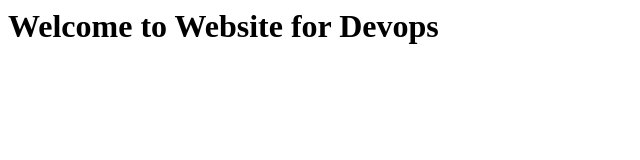
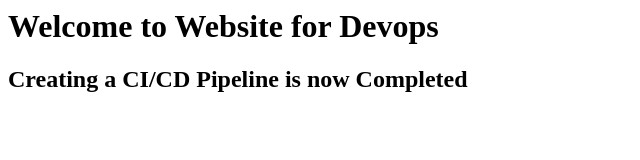
Before and after one commit to Saurabhdw/website1, a plain HTML site: page index.html in a window 1280 px wide. Shown: the whole page, without its empty margins (0-640 px from the left). Drawn offline with Linux system fonts and the light colour scheme.

Commit message:
Added Header2

```diff
--- a/index.html
+++ b/index.html
@@ -2,5 +2,6 @@
 <title>Jenkins CI/CD Pipeline</title>
 <body>
 <h1> Welcome to Website for Devops </h1>
+<h2> Creating a CI/CD Pipeline is now Completed </h2>
 </body>
 </html>
```
